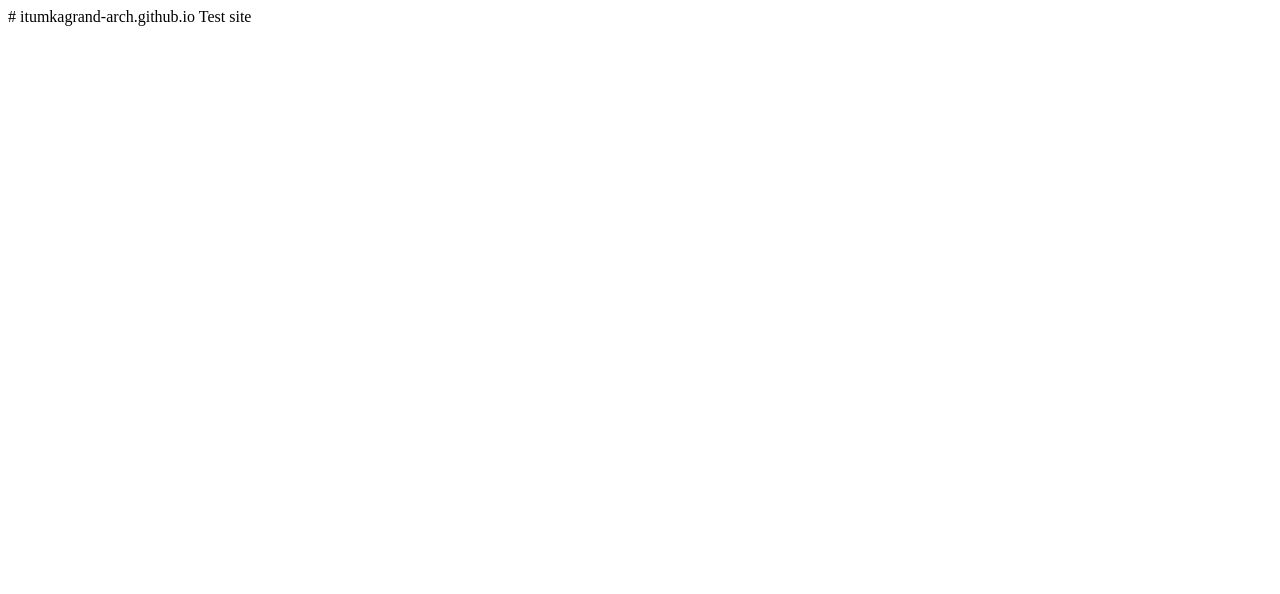
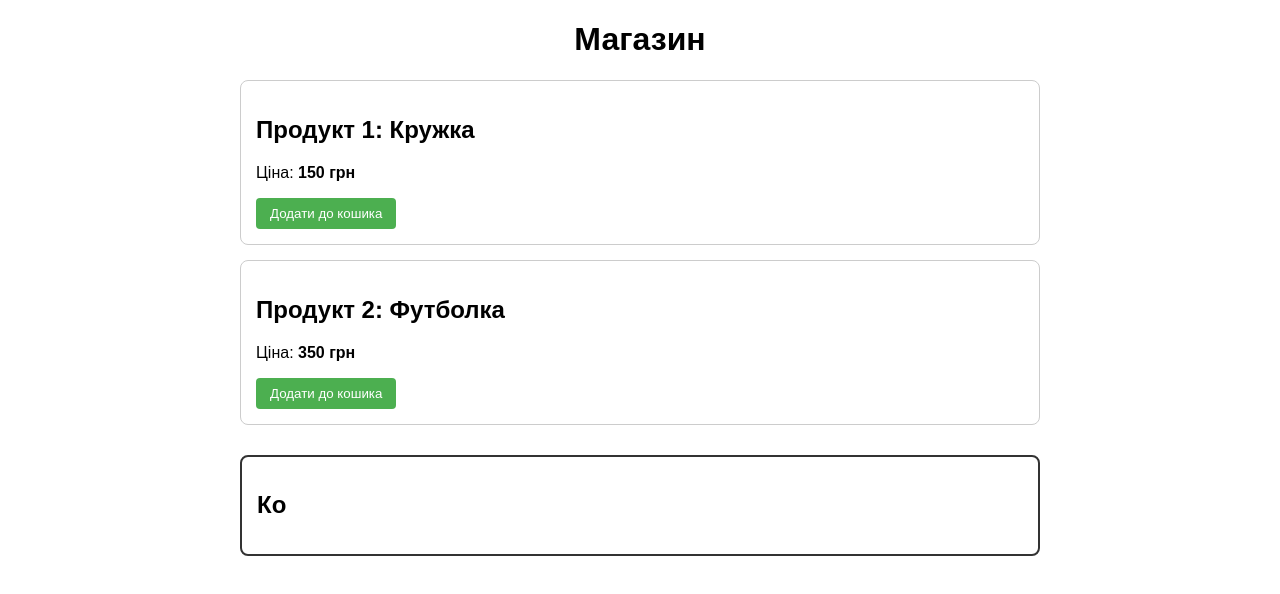
Before and after one commit to itumkagrand-arch/itumkagrand-arch.github.io, a plain HTML site: page index.html in a window 1280 px wide. Drawn offline with Linux system fonts and the light colour scheme.

Commit message:
Update index.html

```diff
--- a/index.html
+++ b/index.html
@@ -1,2 +1,54 @@
-# itumkagrand-arch.github.io
-Test site
+<!DOCTYPE html>
+<html lang="uk">
+<head>
+<meta charset="UTF-8">
+<title>Міні-Магазин</title>
+<style>
+    body {
+        font-family: Arial, sans-serif;
+        max-width: 800px;
+        margin: 20px auto;
+        padding: 0 15px;
+    }
+    h1 { text-align: center; }
+    .product {
+        border: 1px solid #ccc;
+        padding: 15px;
+        margin-bottom: 15px;
+        border-radius: 8px;
+    }
+    button {
+        padding: 8px 14px;
+        background: #4CAF50;
+        border: none;
+        color: #fff;
+        cursor: pointer;
+        border-radius: 4px;
+    }
+    button:hover { background: #45a049; }
+    #cart {
+        margin-top: 30px;
+        padding: 15px;
+        border: 2px solid #333;
+        border-radius: 8px;
+    }
+</style>
+</head>
+<body>
+
+<h1>Магазин</h1>
+
+<div class="product">
+    <h2>Продукт 1: Кружка</h2>
+    <p>Ціна: <strong>150 грн</strong></p>
+    <button onclick="addToCart('Кружка', 150)">Додати до кошика</button>
+</div>
+
+<div class="product">
+    <h2>Продукт 2: Футболка</h2>
+    <p>Ціна: <strong>350 грн</strong></p>
+    <button onclick="addToCart('Футболка', 350)">Додати до кошика</button>
+</div>
+
+<div id="cart">
+    <h2>Ко
```
